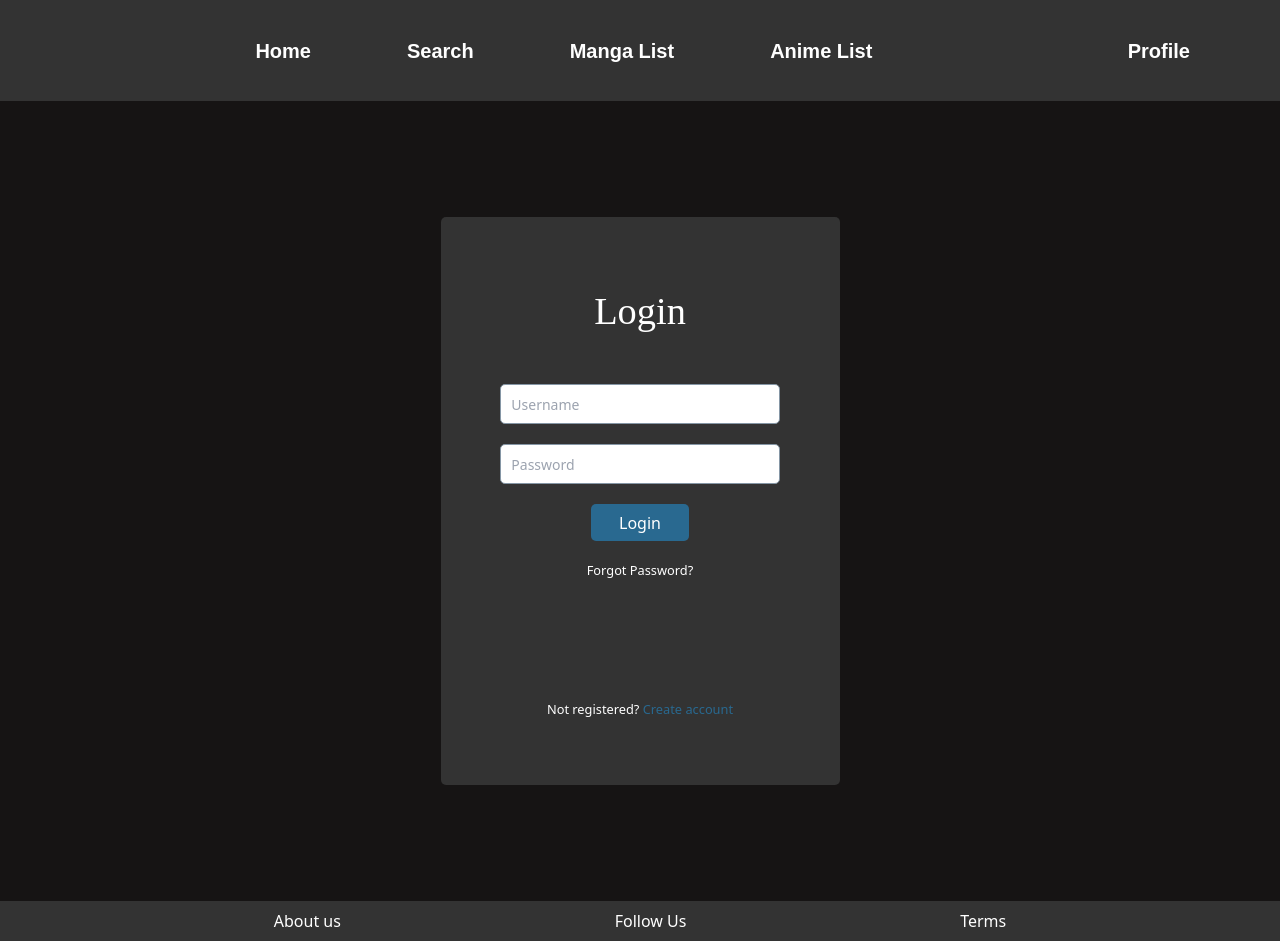
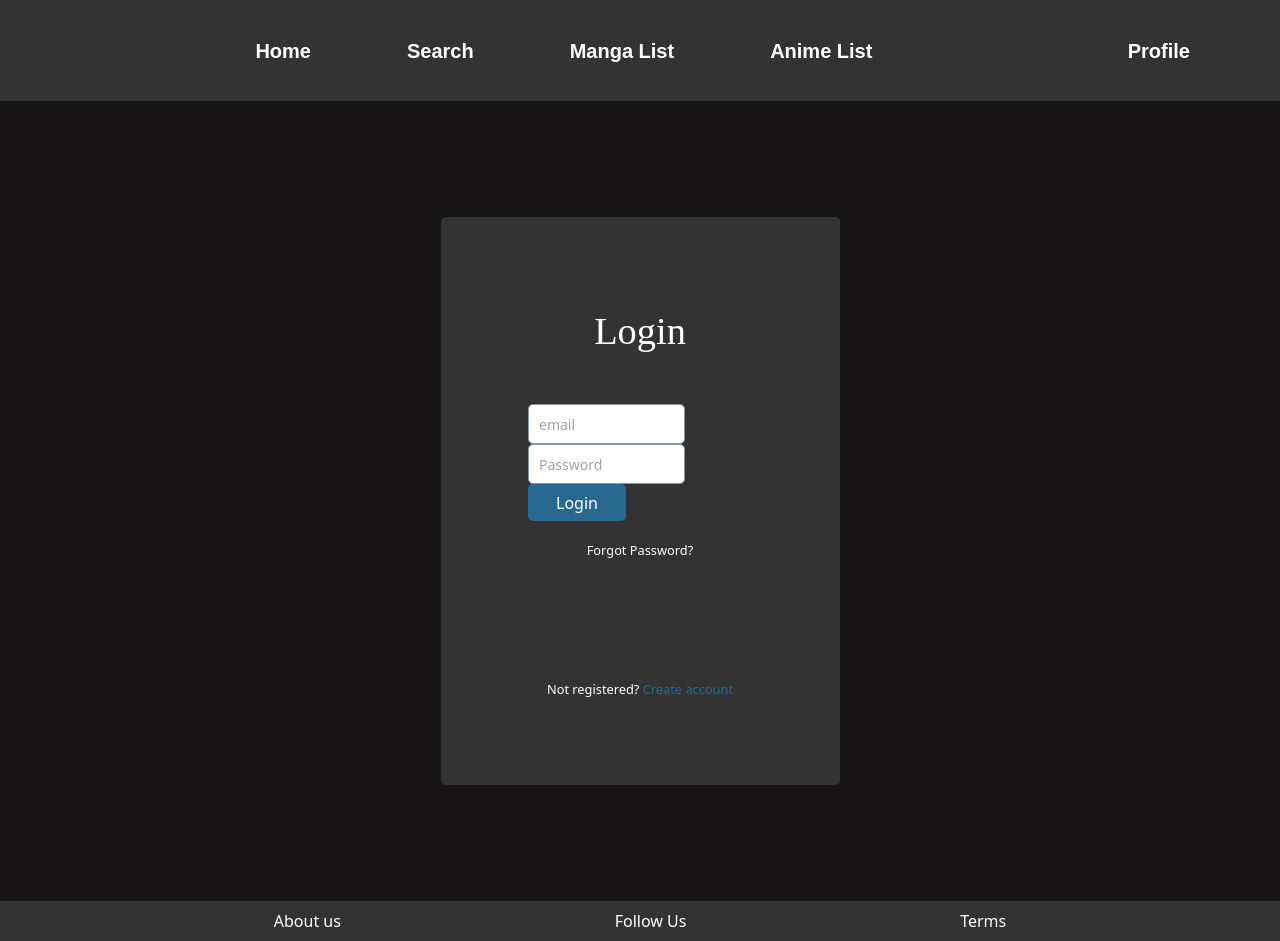
Before and after one commit to Mach1r0/MangaShiro-frontend, a Next.js app: page /login in a window 1280 px wide. Built offline with nearby package versions, Linux system fonts and the light colour scheme; a web font is replaced by a local one.

Commit message:
add: login and register view

```diff
--- a/app/login/page.tsx
+++ b/app/login/page.tsx
@@ -1,26 +1,77 @@
-'use client';
-import React from 'react';
-import Style from './login.module.css';
-import Link from 'next/link';
-import Head from 'next/head';
+"use client";
+import React, { useState } from "react";
+import Style from "./login.module.css";
+import Link from "next/link";
+import Head from "next/head";
 
 export default function Login() {
+  const [email, setEmail] = useState("");
+  const [password, setPassword] = useState("");
+  const [error, setError] = useState(null); // Add error state for handling errors
+
+  const handleLogin = async (event) => {
+    event.preventDefault();
+
+    const data = {
+        email,
+        password,
+    };
+
+    try {
+      const response = await fetch("http://localhost:8000/user/login/", {
+        method: "POST",
+        headers: { "Content-Type": "application/json" },
+        credentials: "include", // Make sure this is included to allow cookies
+        body: JSON.stringify(data),
+      });
+
+      if (!response.ok) {
+        const errorMessage = await response.text(); // Get error message from the response
+        throw new Error(`Error: ${errorMessage || response.status}`);
+      }
+
+      const result = await response.json();
+      console.log("Login successful:", result);
+      setError(null); // Clear any previous errors
+      // Optionally redirect or handle successful login
+    } catch (error) {
+      console.error("Error on login request:", error.message);
+      setError(error.message); // Set error message to display to the user
+    }
+  };
+
   return (
     <>
       <Head>
         <link
-                    href='https://fonts.googleapis.com/css?family=Inria+Sans'
-                    rel='stylesheet'
+          href="https://fonts.googleapis.com/css?family=Inria+Sans"
+          rel="stylesheet"
         />
       </Head>
-            <div className={Style['container-all']}>
-                <div className={Style['container-form']}>
+      <div className={Style["container-all"]}>
+        <div className={Style["container-form"]}>
           <h1>Login</h1>
-                    <input className={Style['container-input']} type="text" placeholder="Username" />
-                    <input className={Style['container-input']} type="password" placeholder="Password" />
-                    <button>Login</button>
+          {error && <p style={{ color: "red" }}>{error}</p>}{" "}
+          {/* Display error message */}
+          <form onSubmit={handleLogin}>
+            <input
+              className={Style["container-input"]}
+              type="text"
+              placeholder="email"
+              value={email}
+              onChange={(e) => setEmail(e.target.value)}
+            />
+            <input
+              className={Style["container-input"]}
+              type="password"
+              placeholder="Password"
+              value={password}
+              onChange={(e) => setPassword(e.target.value)}
+            />
+            <button type="submit">Login</button>
+          </form>
           <small>Forgot Password?</small>
-                    <small className={Style['container-small']}>
+          <small className={Style["container-small"]}>
             Not registered? <Link href="/register">Create account</Link>
           </small>
         </div>
--- a/app/register/page.tsx
+++ b/app/register/page.tsx
@@ -5,7 +5,7 @@ import Style from './register.module.css';
 export default function Register() {
     const [email, setEmail] = useState('');
     const [username, setUsername] = useState('');
-    const [nickname, setNickname] = useState(''); // Added nickname
+    const [nickname, setNickname] = useState('');
     const [password, setPassword] = useState('');
     const [confirmPassword, setConfirmPassword] = useState('');
     const [error, setError] = useState(null);
@@ -14,11 +14,10 @@ export default function Register() {
         event.preventDefault();
 
         if (password !== confirmPassword) {
-            setError('Passwords do not match');
+            setError("Passwords do not match");
             return;
         }
 
-        // Include nickname in the data
         const data = { email, name: username, nickname, password };
 
         try {
@@ -38,7 +37,6 @@ export default function Register() {
             const result = await response.json();
             console.log('User created:', result);
             setError(null);
-            // Optionally redirect or show a success message
         } catch (error) {
             setError(error.message || 'An unknown error occurred');
         }
```
Lines whose indentation alone changed are shown as unchanged.
